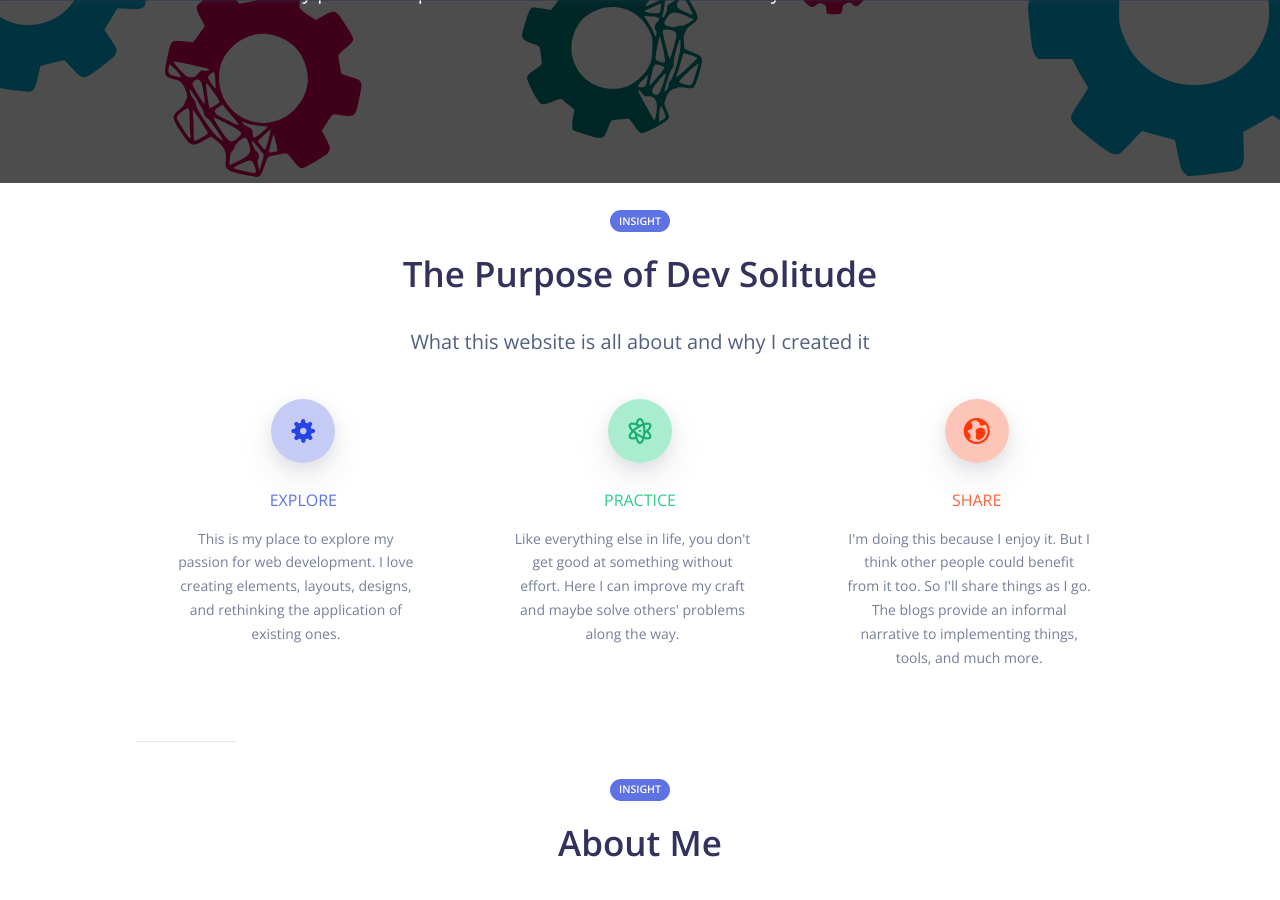
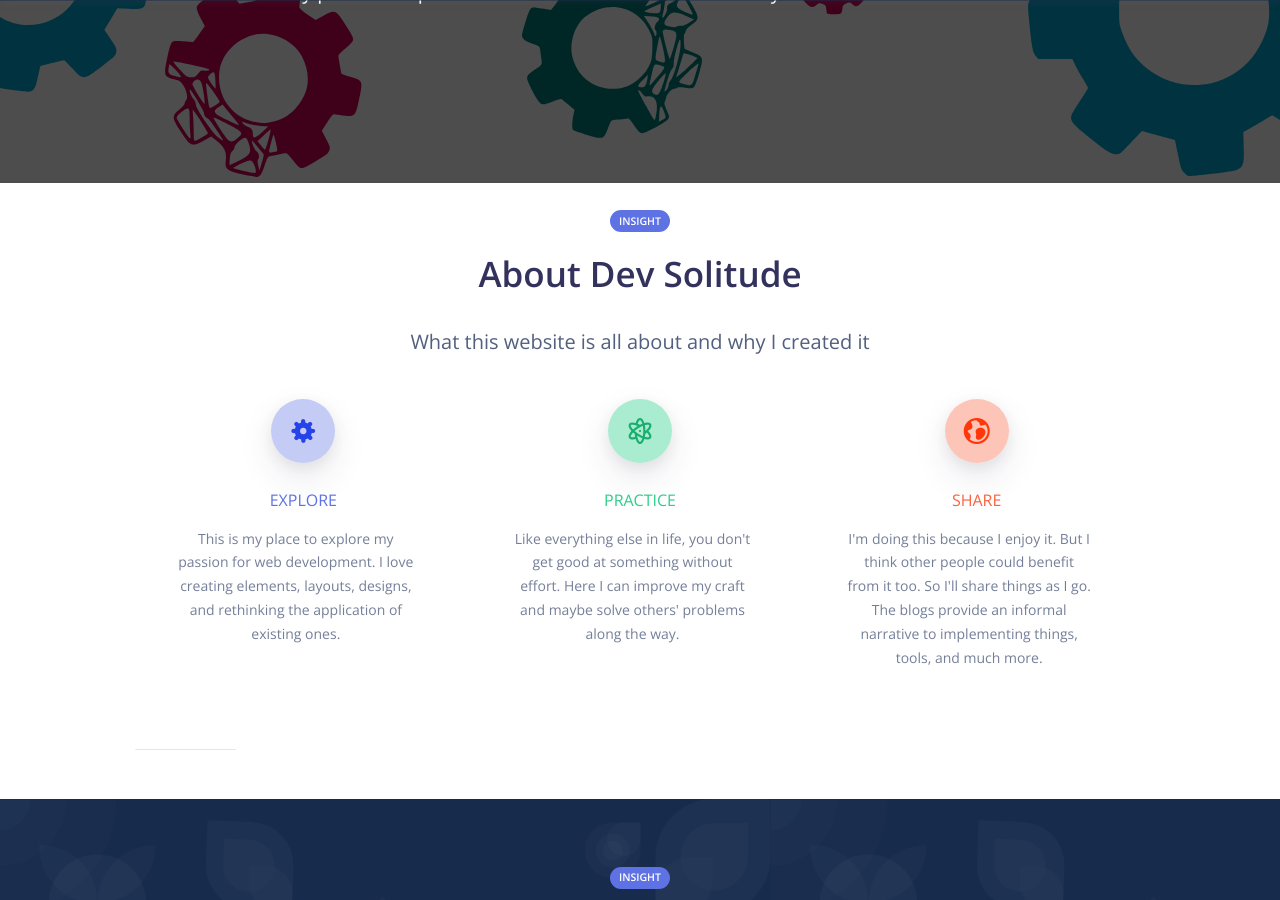
Before and after one commit to wtmadaj/DevSolitude, a Jekyll site: the page built from _pages/about.md, in a window 1280 px wide and 900 px high, scrolled down 357 px. Built offline with Jekyll 4.4.1, drawn with Linux system fonts in a browser that asks for light colours; nearby versions of some CDN libraries; some of the changed text lies outside the part shown.

Commit message:
new icon, increased blog post text, adjusted col-md-4's margin-bottom for mobile, updated about page

```diff
--- a/_includes/components/features/about.html
+++ b/_includes/components/features/about.html
@@ -1,15 +1,11 @@
 <!--The custom HTMl for the about page -->
 
-<!--
---------------------------------------------------------------------------------
-About the site
---------------------------------------------------------------------------------
--->
+<!-- About the site -->
 <div class="container">
   <div class="row">
     <div class="col-md-8 mx-auto text-center">
       <span class="badge badge-primary badge-pill mb-3">Insight</span>
-      <h3 class="display-3">The Purpose of Dev Solitude</h3>
+      <h3 class="display-3">About Dev Solitude</h3>
       <p class="lead">What this website is all about and why I created it</p>
     </div>
   </div>
@@ -56,34 +52,31 @@
 
 <hr>
 
-<!--
---------------------------------------------------------------------------------
-About me
---------------------------------------------------------------------------------
--->
-<div class="container">
+<!-- About me -->
+<div class="section features-3 my-5 fullWidth" style="background-image: url(' {{ '/assets/img/ill/p31.svg' | relative_url }}'); overflow-x:hidden;">
   <div class="row">
     <div class="col-md-8 mx-auto text-center">
       <span class="badge badge-primary badge-pill mb-3">Insight</span>
-      <h3 class="display-3">About Me</h3>
-      <p class="lead">A little background on me personally and professionally.</p>
+      <h3 class="display-3 text-white">About Me</h3>
+      <p class="lead text-white">A little background on me personally and professionally.</p>
     </div>
   </div>
+  <br>
   <div class="row">
     <div class="col-md-4">
-      <div class="info">
+      <div class="info bg-white">
         <div class="icon icon-lg icon-shape icon-shape-primary shadow rounded-circle">
           <i class="ni ni-briefcase-24"></i>
         </div>
         <h6 class="info-title text-uppercase text-primary">Professional</h6>
-        <p class="description opacity-8">By day I'm a Java software engineer known for my leadership, communication, and transparency. I get involved and am a team player.</p>
+        <p class="description opacity-8">By day I'm a Java software engineer known for my leadership and communication. I get involved and am a team player.</p>
         <!--<a href="javascript:;" class="text-primary">More about us-->
         <!--  <i class="ni ni-bold-right text-primary"></i>-->
         <!--</a>-->
       </div>
     </div>
     <div class="col-md-4">
-      <div class="info">
+      <div class="info bg-white">
         <div class="icon icon-lg icon-shape icon-shape-success shadow rounded-circle">
           <i class="ni ni-badge"></i>
         </div>
@@ -95,7 +88,7 @@
       </div>
     </div>
     <div class="col-md-4">
-      <div class="info">
+      <div class="info bg-white">
         <div class="icon icon-lg icon-shape icon-shape-warning shadow rounded-circle">
           <i class="ni ni-book-bookmark"></i>
         </div>
@@ -108,3 +101,54 @@
     </div>
   </div>
 </div>
+
+<!-- Acknowledgements accordions -->
+<div class="cd-section" id="accordion">
+  <div class="accordion-1">
+    <div class="container">
+      <div class="row">
+        <div class="col-md-6 mx-auto text-center">
+          <h2 class="title mb-3 mt-5">Acknowledgements</h2>
+        </div>
+      </div>
+      <div class="row">
+        <div class="col-md-12 ml-auto">
+          <div class="accordion" id="accordionExample">
+            <div class="card">
+              <div class="card-header" id="headingOne">
+                <h5 class="mb-0">
+                  <button class="btn btn-link w-100 text-primary text-left collapsed" type="button" data-toggle="collapse" data-target="#collapseOne" aria-expanded="false" aria-controls="collapseOne">
+                    How the site is built
+                    <i class="ni ni-bold-down float-right pt-1"></i>
+                  </button>
+                </h5>
+              </div>
+              <div id="collapseOne" class="collapse" aria-labelledby="headingOne" data-parent="#accordionExample" style="">
+                <div class="card-body opacity-8">
+                  Site powered by Jekyll with Argon theme.
+                </div>
+              </div>
+            </div>
+            <div class="card">
+              <div class="card-header" id="headingTwo">
+                <h5 class="mb-0">
+                  <button class="btn btn-link w-100 text-primary text-left" type="button" data-toggle="collapse" data-target="#collapseTwo" aria-expanded="true" aria-controls="collapseTwo">
+                    Photo credits
+                    <i class="ni ni-bold-down float-right pt-1"></i>
+                  </button>
+                </h5>
+              </div>
+              <div id="collapseTwo" class="collapse show" aria-labelledby="headingTwo" data-parent="#accordionExample" style="">
+                <div class="card-body opacity-8">
+                  Skyscraper photo by <a href="https://unsplash.com/photos/xdRRZq6miGw?utm_source=unsplash&utm_medium=referral&utm_content=creditShareLink"> Thomas on Unsplash</a>
+                  <br>
+                  House photo by <a href="https://unsplash.com/photos/CnXVHyO1GGA?utm_source=unsplash&utm_medium=referral&utm_content=creditShareLink"> Loit on Unsplash</a>
+                </div>
+              </div>
+            </div>
+          </div>
+        </div>
+      </div>
+    </div>
+  </div>
+</div>
--- a/assets/styles/custom/_styles.scss
+++ b/assets/styles/custom/_styles.scss
@@ -7,9 +7,13 @@
 //Larger logo area
 .navbar-brand img { height: 45px; }
 
-//Make paragraph text larger. Seems to help gain reading momentum faster
-p {
+//Make paragraph text larger in blogs. Seems to help gain reading momentum faster
+.blog-post p {
   font-size: 18px;
+}
+
+.col-md-4 {
+  margin-bottom: 8px;
 }
 
 //Make the main text area in blogs wider.
```
Also changed, not shown: _pages/about.md (+0 -8 lines), assets/img/apple-icon.png.
